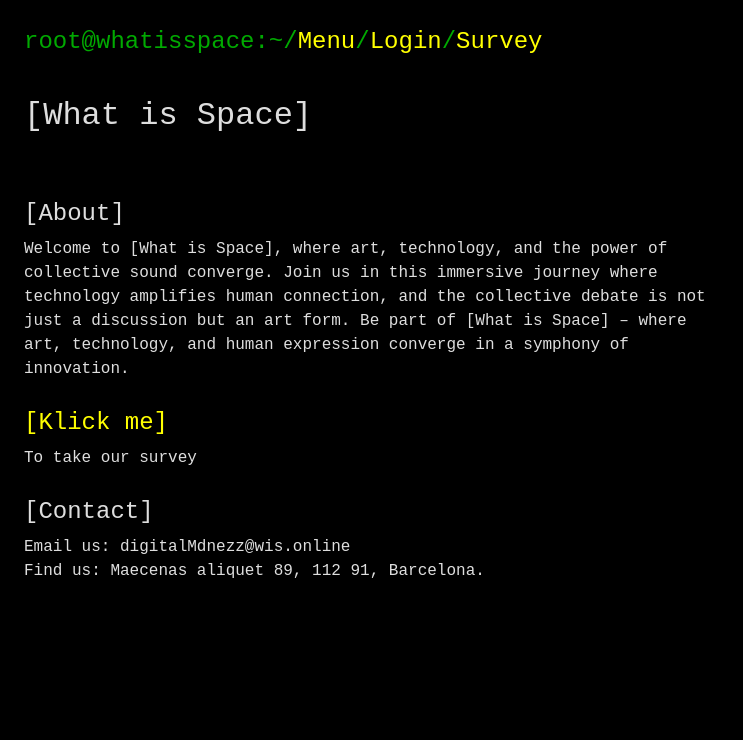
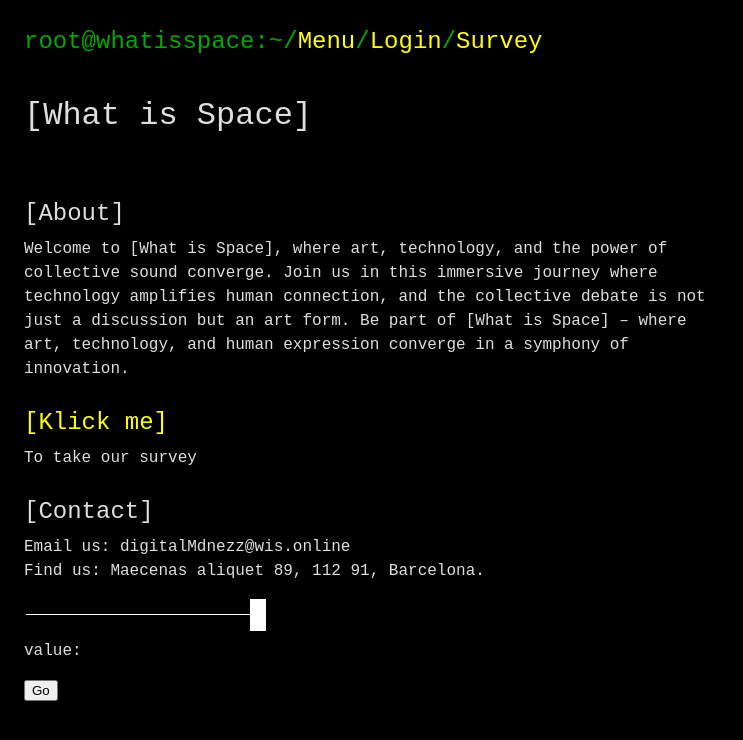
Before and after one commit to Danilo-Acosta5389/wiis, a React (Vite) app in the folder frontend/wiis-front/: page / in a window 1280 px wide. Shown: the top 740 px of the page, without its empty margins (0-743 px from the left). Built offline with nearby package versions, Linux system fonts and the light colour scheme.

Commit message:
first range slider

```diff
--- a/frontend/wiis-front/src/Home.jsx
+++ b/frontend/wiis-front/src/Home.jsx
@@ -1,4 +1,4 @@
-import React from 'react'
+import React, { useState } from 'react'
 import styled from 'styled-components';
 
 
@@ -13,7 +13,20 @@ const MainContainer = styled.div`
 
 `;
 
+const inputCont = styled.div`
+  display: flex;
+  flex-direction: row-reverse;
+
+`;
+
+
 function Home() {
+  const [number, setNumber] = useState(1);
+
+  function handleSubmit() {
+    setNumber(rangeId)
+    console.log(number);
+  }
 
   return (
     <MainContainer>
@@ -21,6 +34,14 @@ function Home() {
       <About />
       <Survey1 />
       <Contact />
+      <form onSubmit={() => handleSubmit()}>
+        <inputCont>
+       <input id='rangeId'className='customRange' type="range" min={1} max={5}/>
+       <p>value: <output id="rangeId"></output></p>
+      </inputCont>
+      <button type="submit">Go</button>
+      </form>
+
     </MainContainer>
   )
 }
--- a/frontend/wiis-front/src/index.css
+++ b/frontend/wiis-front/src/index.css
@@ -17,6 +17,20 @@ input {
   height: 1.5rem;
 }
 
-/* .button:hover {
-  color: yellowgreen;
-} */
+.customRange {
+  -webkit-appearance: none;
+  appearance: none;
+  background: white;
+  height: 1px;
+  cursor: pointer;
+  width: 15rem;
+}
+
+input[type="range"]::-webkit-slider-thumb {
+  -webkit-appearance: none; /* Override default look */
+  appearance: none;
+  margin-top: 0px; /* Centers thumb on the track */
+  background-color: white;
+  height: 2rem;
+  width: 1rem;
+}
```
